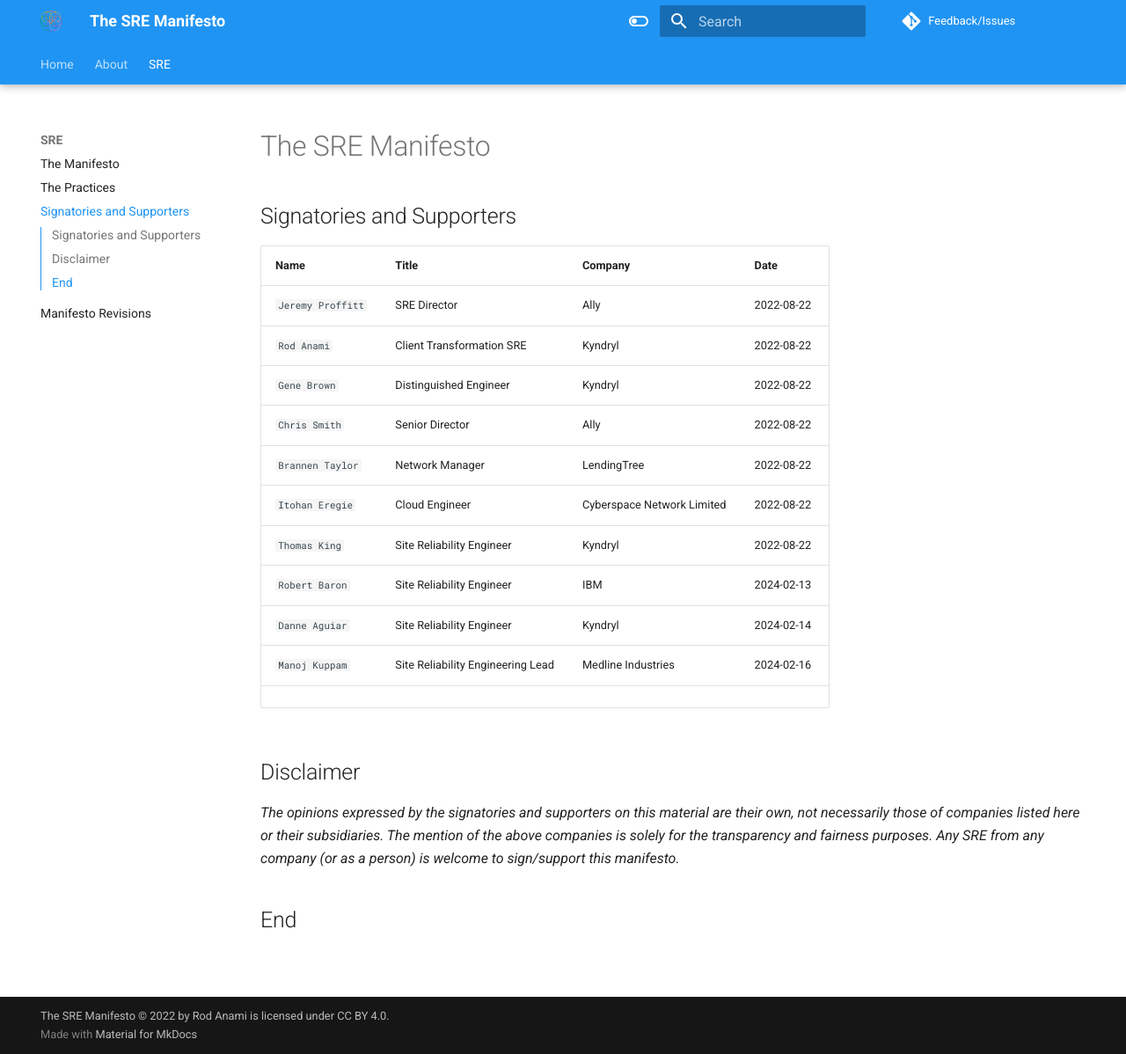
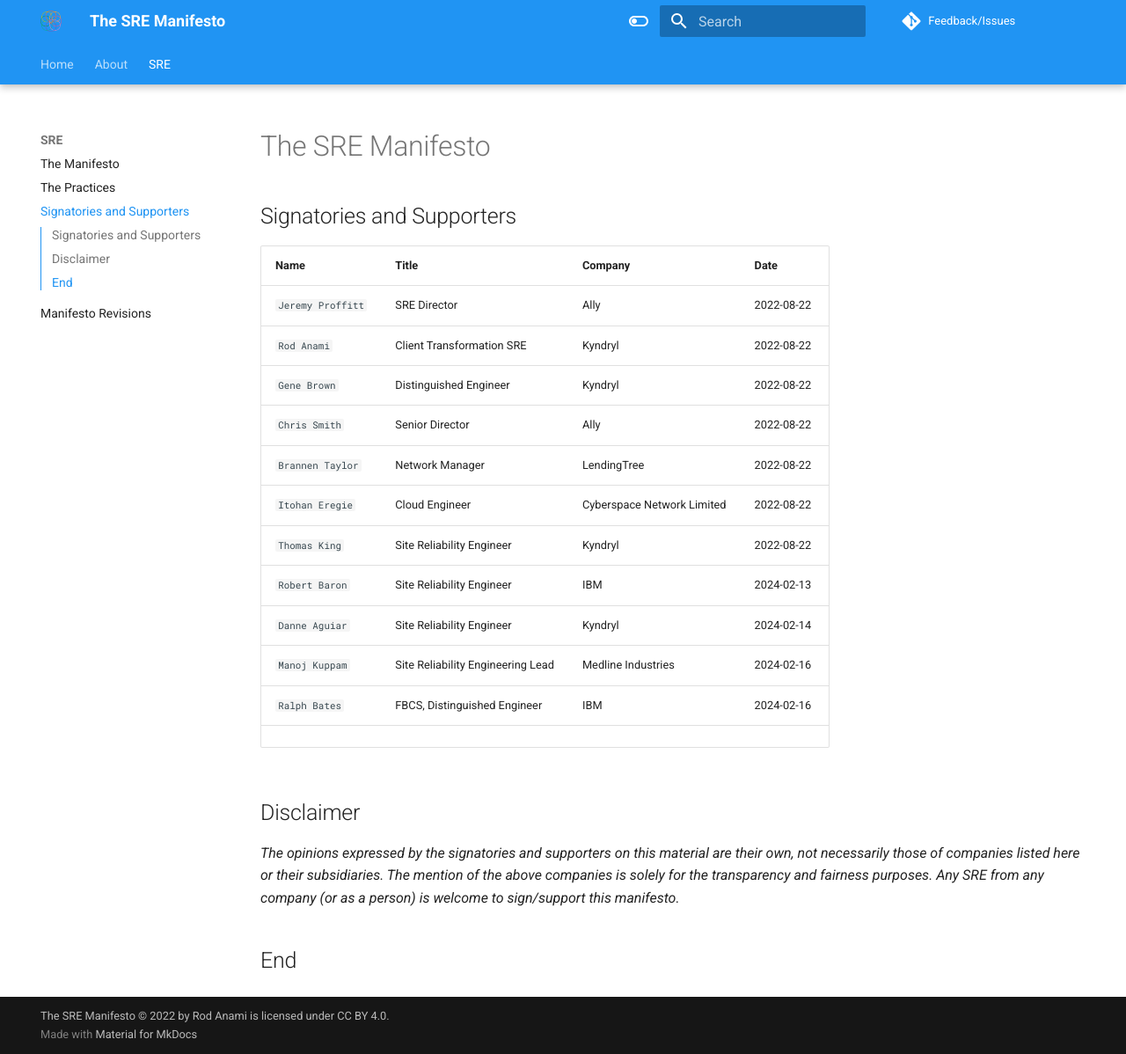
Before and after one commit to rod4n4m1/sre-manifesto, an MkDocs documentation site: the page built from docs/sre/supporters.md, in a window 1280 px wide and 1198 px high. Shown: the whole window at 88% size. Built offline with MkDocs 1.6.1 and Material for MkDocs 9.7.7, drawn with Linux system fonts in a browser that asks for light colours; comment, search, counter and statistics services are not loaded.

Commit message:
added supporter

```diff
--- a/docs/sre/supporters.md
+++ b/docs/sre/supporters.md
@@ -13,7 +13,8 @@
 | `Thomas King` | Site Reliability Engineer | Kyndryl | 2022-08-22 |
 | `Robert Baron` | Site Reliability Engineer | IBM | 2024-02-13 |
 | `Danne Aguiar` | Site Reliability Engineer | Kyndryl | 2024-02-14 |
-| `Manoj Kuppam` | Site Reliability Engineering Lead |  Medline Industries | 2024-02-16 |
+| `Manoj Kuppam` | Site Reliability Engineering Lead |  Medline Industries |2024-02-16 |
+| `Ralph Bates` | FBCS, Distinguished Engineer | IBM | 2024-02-16 |
 | | | | |
 
 ## Disclaimer
```
